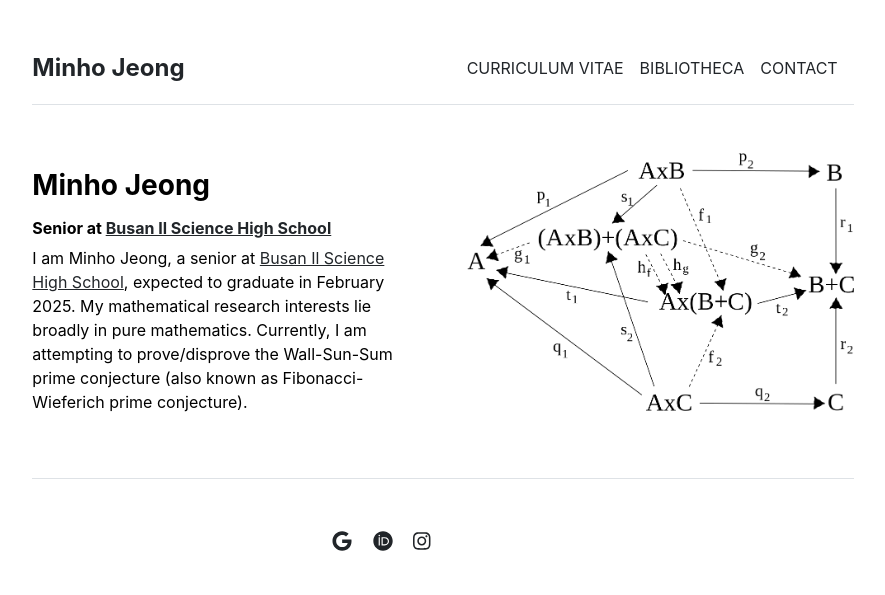
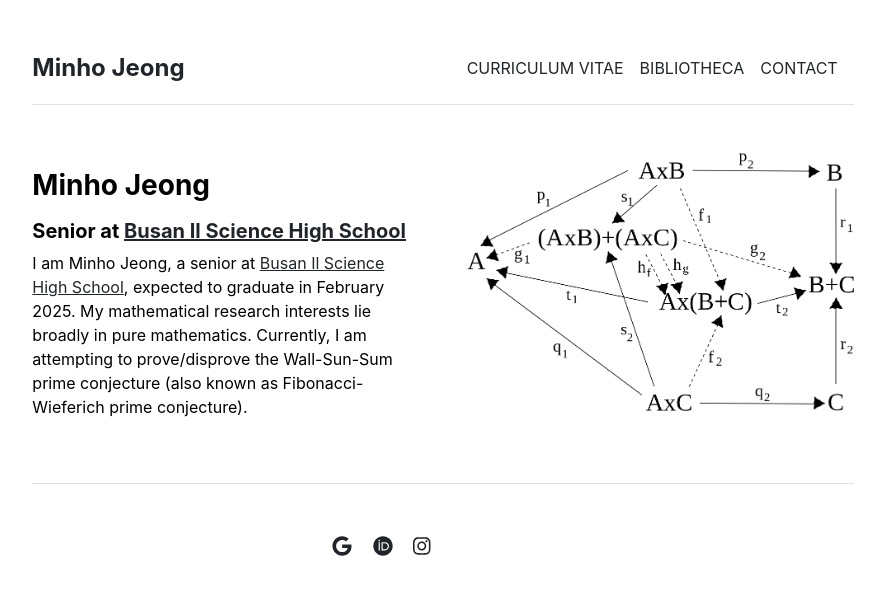
Before and after one commit to mino-jeong/mino-jeong.github.io, a Jekyll site: the page built from index.md, in a window 1280 px wide. Shown: the top 595 px of the page, without its empty margins (197-1082 px from the left). Built offline with Jekyll 4.4.1, drawn with Linux system fonts in a browser that asks for light colours.

Commit message:
Update home.html

```diff
--- a/_layouts/home.html
+++ b/_layouts/home.html
@@ -4,8 +4,8 @@
 
 <div class="row g-5 mb-5">
   <div class="col-md-6">
-    <p style="line-height: 2;"><h3 class="fw-bold">Minho Jeong</h3></p>
-    <h6 class="fw-bold">Senior at <a href="https://school.busanedu.net/bsis-h">Busan Il Science High School</a></h6>
+    <p style="line-height: 1.5;"><h3 class="fw-bold">Minho Jeong</h3></p>
+    <h5 class="fw-bold">Senior at <a href="https://school.busanedu.net/bsis-h">Busan Il Science High School</a></h5>
     {{ content }}
   </div>
   <div class="col-md-6">
```
